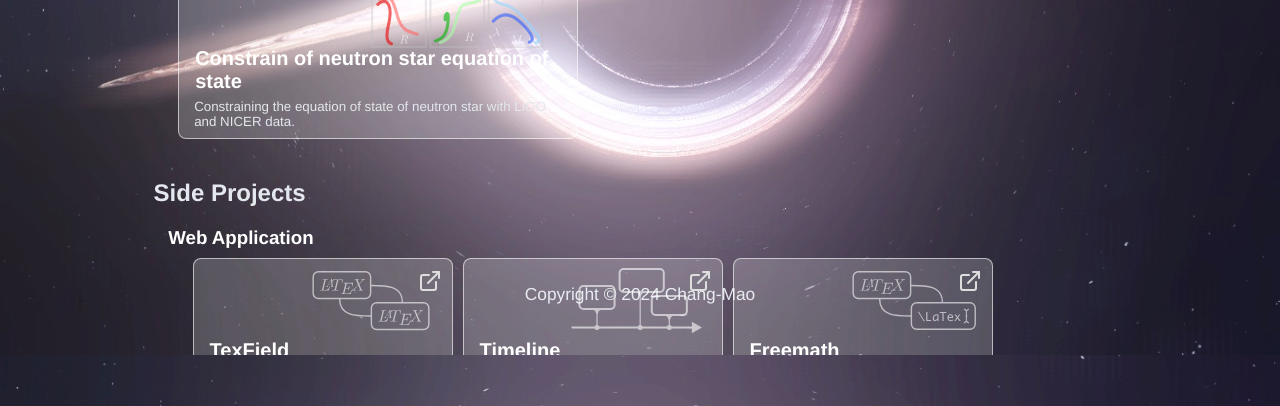
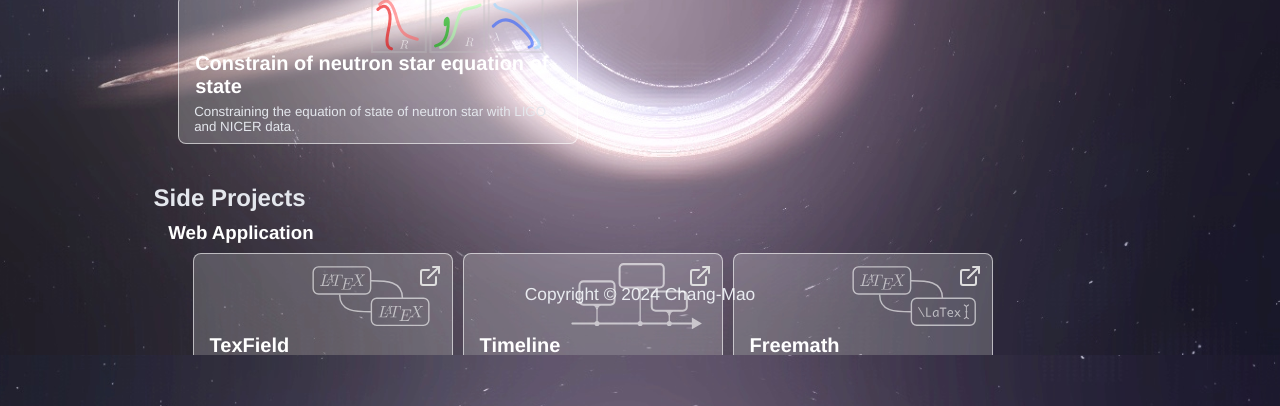
Before and after one commit to Jeffreymaomao/Jeffreymaomao, a plain HTML site: page index.html in a window 1280 px wide. Shown: the part 445-851 px from the top of the page. Drawn offline with Linux system fonts and the light colour scheme.

Commit message:
the scroll snap mess up, I using the scroll-snap to the wrong element

```diff
--- a/css/interstellar.css
+++ b/css/interstellar.css
@@ -34,7 +34,7 @@ body {
 /* This is a mask to lower down the light of background image. */
 body::before {
 	content: '';
-	position: absolute;
+	position: fixed;
 	top: 0;
 	left: 0;
 	width: 100vw;
@@ -128,15 +128,24 @@ main {
 	height: 100vh;
 	margin: 0;
 	scroll-snap-type: y mandatory;
-	scroll-padding: 30px;
+}
+
+h2 {
+	margin: 0;
+	padding-top: 30px;
+	padding-bottom: 10px;
 }
 
 /* --- */
 
 section {
+	/* The scroll-margin should adding to
+	the element that use scroll-snap-align,
+	or the anchor will mess up the UI.*/
+	scroll-margin-top: 45px;
 	scroll-snap-align: start;
 	min-height: 100px;
-	padding-top: 10px;
+	padding: 0;
 }
 
 section#intro {
@@ -243,7 +252,7 @@ li a::after {
 	filter: invert(85%) sepia(0%) saturate(16%) hue-rotate(251deg) brightness(103%) contrast(99%);
 }
 
-a[href~="#"]::after {
+li a[href~="#"]::after {
 	content: none;
 }
 
@@ -295,7 +304,6 @@ img.thumbnail {
 	max-height: 65%;
 /*	width: 100%;*/
 	overflow: hidden;
-/*	border: 1px solid yellow;*/
 	opacity: 0.6;
 }
 
```
